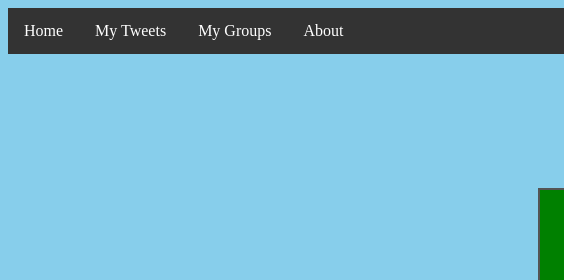
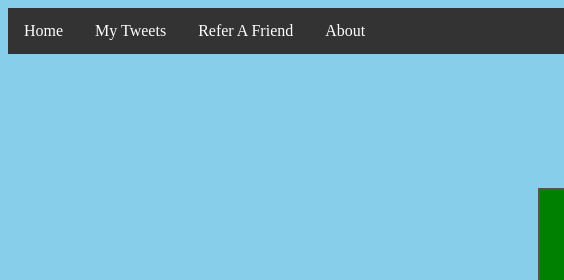
Before and after one commit to petercopetti/GC-Network, a plain HTML site: page tweets.html in a window 1280 px wide. Shown: the top 280 px of the page, 0-564 px from the left. Drawn offline with Linux system fonts and the light colour scheme; no server answers.

Commit message:
Update tweets.html

```diff
--- a/tweets.html
+++ b/tweets.html
@@ -341,7 +341,7 @@ background-color:skyblue;
     <ul>
   <li><a href="test.html">Home</a></li>
   <li><a href="tweets.html">My Tweets</a></li>
-  <li><a href="groups.html">My Groups</a></li>
+  <li><a href="refer.html">Refer A Friend</a></li>
   <li><a href="about.html">About</a></li>
 </ul> <br><br>
 
```
